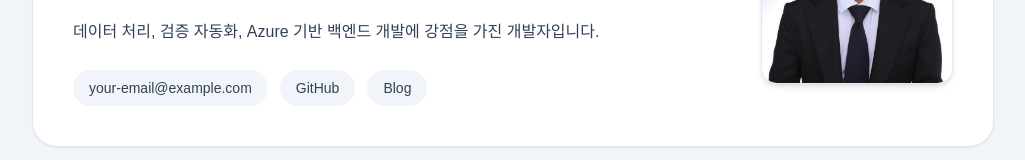
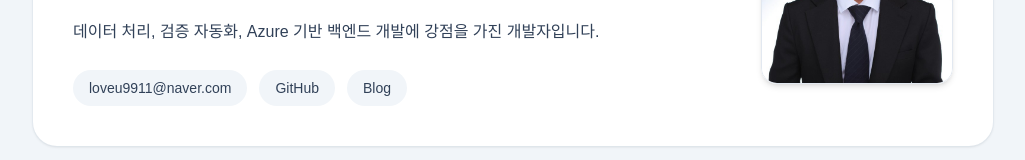
Before and after one commit to junhyeokkk/resume, a Next.js app: page / in a window 1280 px wide. Shown: the part 235-395 px from the top of the page, without its empty margins (127-1152 px from the left). Built offline with nearby package versions, Linux system fonts and the light colour scheme.

Commit message:
feat : 주소 , 깃허브 , 블로그 url 세팅

```diff
--- a/app/components/ProfileHeader.tsx
+++ b/app/components/ProfileHeader.tsx
@@ -24,14 +24,14 @@ export default function ProfileHeader() {
 
           <div className="mt-6 flex flex-wrap gap-3 text-sm">
             <a
-              href="mailto:your-email@example.com"
+              href="mailto:loveu9911@naver.com"
               className="rounded-full bg-slate-100 px-4 py-2 font-medium text-slate-700 transition hover:bg-slate-200"
             >
-              your-email@example.com
+              loveu9911@naver.com
             </a>
 
             <a
-              href="https://github.com/your-github"
+              href="https://github.com/junhyeokkk"
               target="_blank"
               rel="noreferrer"
               className="rounded-full bg-slate-100 px-4 py-2 font-medium text-slate-700 transition hover:bg-slate-200"
@@ -40,7 +40,7 @@ export default function ProfileHeader() {
             </a>
 
             <a
-              href="https://your-blog.com"
+              href="https://junhyeokkk.tistory.com"
               target="_blank"
               rel="noreferrer"
               className="rounded-full bg-slate-100 px-4 py-2 font-medium text-slate-700 transition hover:bg-slate-200"
```
